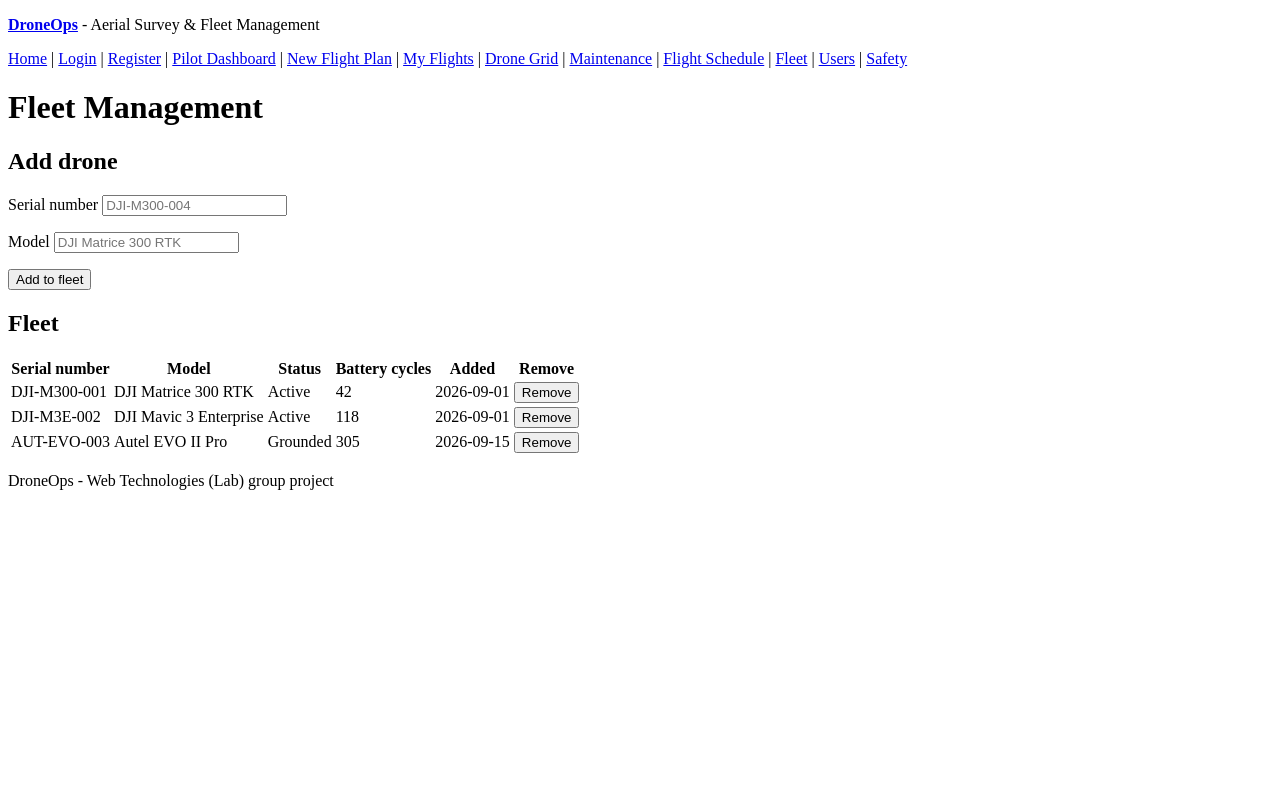
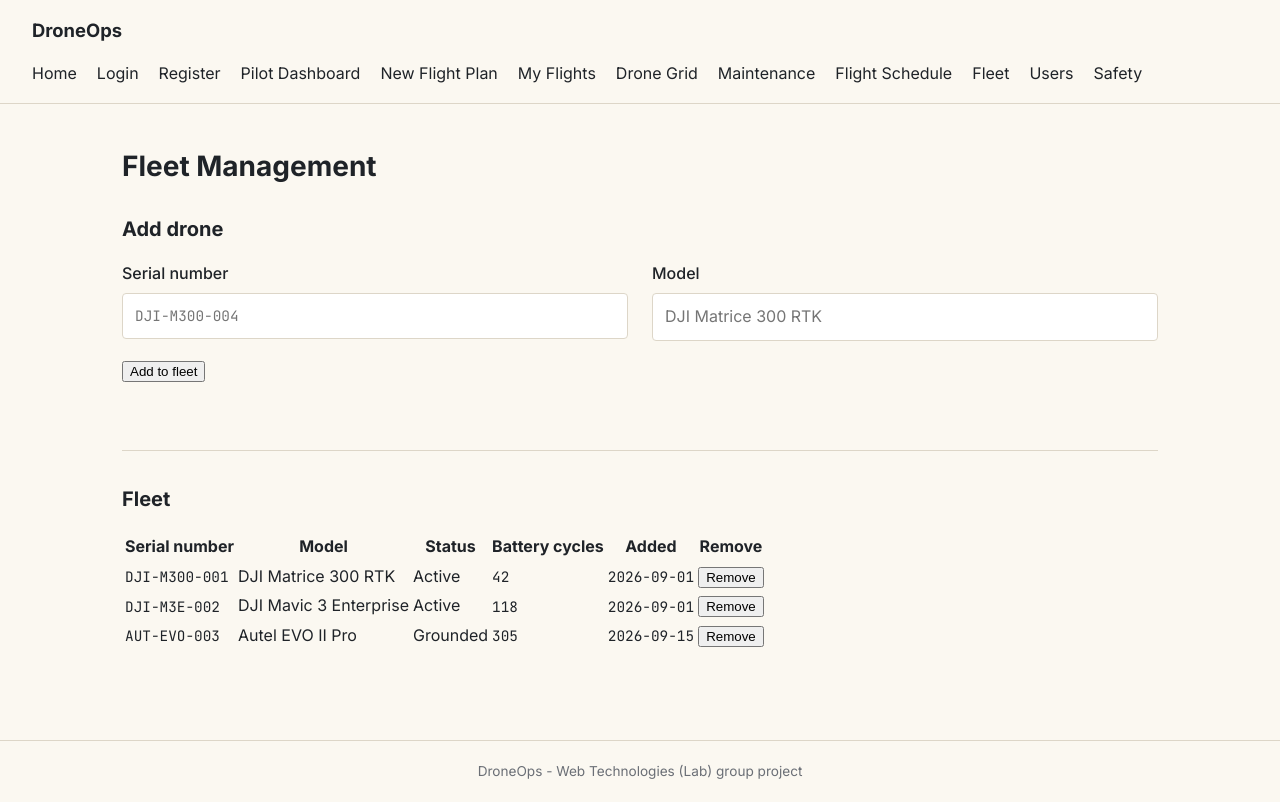
Before and after one commit to Akib-Osmani/DroneOps, a plain HTML site: page pages/admin/fleet.html in a window 1280 px wide. Drawn offline with Linux system fonts and the light colour scheme.

Commit message:
sub2: apply the shared design to fleet management

```diff
--- a/pages/admin/fleet.html
+++ b/pages/admin/fleet.html
@@ -4,35 +4,39 @@
     <meta charset="UTF-8">
     <meta name="viewport" content="width=device-width, initial-scale=1">
     <title>Fleet Management - DroneOps</title>
+    <link rel="preconnect" href="https://fonts.googleapis.com">
+    <link rel="stylesheet" href="https://fonts.googleapis.com/css2?family=Inter:wght@400;500;600;700&amp;family=JetBrains+Mono:wght@400;500&amp;display=swap">
+    <link rel="stylesheet" href="../../public/css/style.css">
 </head>
 <body>
-    <header>
-        <p><a href="../../index.html"><strong>DroneOps</strong></a> - Aerial Survey &amp; Fleet Management</p>
+    <header class="navbar">
+        <a href="../../index.html" class="brand">DroneOps</a>
         <nav>
-            <a href="../../index.html">Home</a> |
-            <a href="../auth/login.html">Login</a> |
-            <a href="../auth/register.html">Register</a> |
-            <a href="../auth/profile.html">Pilot Dashboard</a> |
-            <a href="../pilot/flight_request.html">New Flight Plan</a> |
-            <a href="../pilot/my_flights.html">My Flights</a> |
-            <a href="../tech/drones.html">Drone Grid</a> |
-            <a href="../tech/maintenance.html">Maintenance</a> |
-            <a href="../admin/flights.html">Flight Schedule</a> |
-            <a href="../admin/fleet.html">Fleet</a> |
-            <a href="../admin/users.html">Users</a> |
+            <a href="../../index.html">Home</a>
+            <a href="../auth/login.html">Login</a>
+            <a href="../auth/register.html">Register</a>
+            <a href="../auth/profile.html">Pilot Dashboard</a>
+            <a href="../pilot/flight_request.html">New Flight Plan</a>
+            <a href="../pilot/my_flights.html">My Flights</a>
+            <a href="../tech/drones.html">Drone Grid</a>
+            <a href="../tech/maintenance.html">Maintenance</a>
+            <a href="flights.html">Flight Schedule</a>
+            <a href="fleet.html">Fleet</a>
+            <a href="users.html">Users</a>
             <a href="../safety/dashboard.html">Safety</a>
         </nav>
     </header>
 
-    <main>
+    <main class="container">
         <h1>Fleet Management</h1>
 
-        <section>
+        <section class="card">
             <h2>Add drone</h2>
             <form action="#" method="post">
+                <div class="row">
                     <p>
                         <label for="serial_no">Serial number</label>
-                    <input type="text" id="serial_no" name="serial_no" required
+                        <input type="text" id="serial_no" name="serial_no" required class="mono"
                                pattern="[A-Za-z0-9\-]{3,30}"
                                title="3 to 30 letters, numbers or dashes"
                                placeholder="DJI-M300-004">
@@ -41,13 +45,14 @@
                         <label for="model">Model</label>
                         <input type="text" id="model" name="model" required minlength="2" maxlength="100" placeholder="DJI Matrice 300 RTK">
                     </p>
-                <p>
-                    <button type="submit">Add to fleet</button>
+                </div>
+                <p class="form-actions">
+                    <button type="submit" class="btn">Add to fleet</button>
                 </p>
             </form>
         </section>
 
-        <section>
+        <section class="card">
             <h2>Fleet</h2>
             <table>
                 <thead>
@@ -62,41 +67,41 @@
                 </thead>
                 <tbody>
                     <tr>
-                        <td>DJI-M300-001</td>
+                        <td class="mono">DJI-M300-001</td>
                         <td>DJI Matrice 300 RTK</td>
-                        <td>Active</td>
-                        <td>42</td>
-                        <td>2026-09-01</td>
+                        <td><span class="badge badge-active">Active</span></td>
+                        <td class="mono">42</td>
+                        <td class="mono">2026-09-01</td>
                         <td>
                             <form action="#" method="post">
                                 <input type="hidden" name="drone_id" value="1">
-                                <button type="submit">Remove</button>
+                                <button type="submit" class="btn btn-small btn-danger">Remove</button>
                             </form>
                         </td>
                     </tr>
                     <tr>
-                        <td>DJI-M3E-002</td>
+                        <td class="mono">DJI-M3E-002</td>
                         <td>DJI Mavic 3 Enterprise</td>
-                        <td>Active</td>
-                        <td>118</td>
-                        <td>2026-09-01</td>
+                        <td><span class="badge badge-active">Active</span></td>
+                        <td class="mono">118</td>
+                        <td class="mono">2026-09-01</td>
                         <td>
                             <form action="#" method="post">
                                 <input type="hidden" name="drone_id" value="2">
-                                <button type="submit">Remove</button>
+                                <button type="submit" class="btn btn-small btn-danger">Remove</button>
                             </form>
                         </td>
                     </tr>
                     <tr>
-                        <td>AUT-EVO-003</td>
+                        <td class="mono">AUT-EVO-003</td>
                         <td>Autel EVO II Pro</td>
-                        <td>Grounded</td>
-                        <td>305</td>
-                        <td>2026-09-15</td>
+                        <td><span class="badge badge-grounded">Grounded</span></td>
+                        <td class="mono">305</td>
+                        <td class="mono">2026-09-15</td>
                         <td>
                             <form action="#" method="post">
                                 <input type="hidden" name="drone_id" value="3">
-                                <button type="submit">Remove</button>
+                                <button type="submit" class="btn btn-small btn-danger">Remove</button>
                             </form>
                         </td>
                     </tr>
@@ -105,7 +110,7 @@
         </section>
     </main>
 
-    <footer>
+    <footer class="footer">
         <p>DroneOps - Web Technologies (Lab) group project</p>
     </footer>
 </body>
```
Lines whose indentation alone changed are shown as unchanged.
